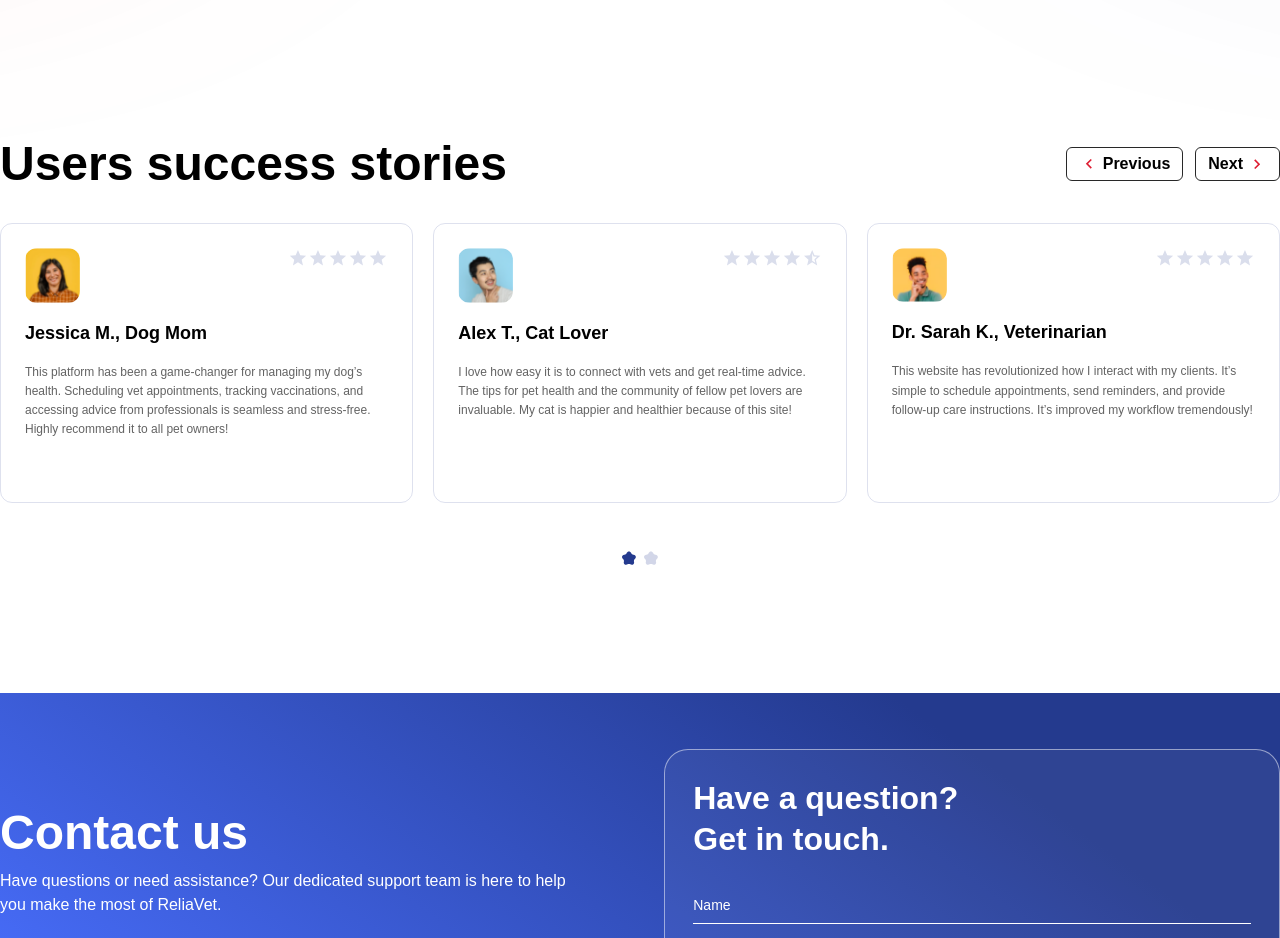
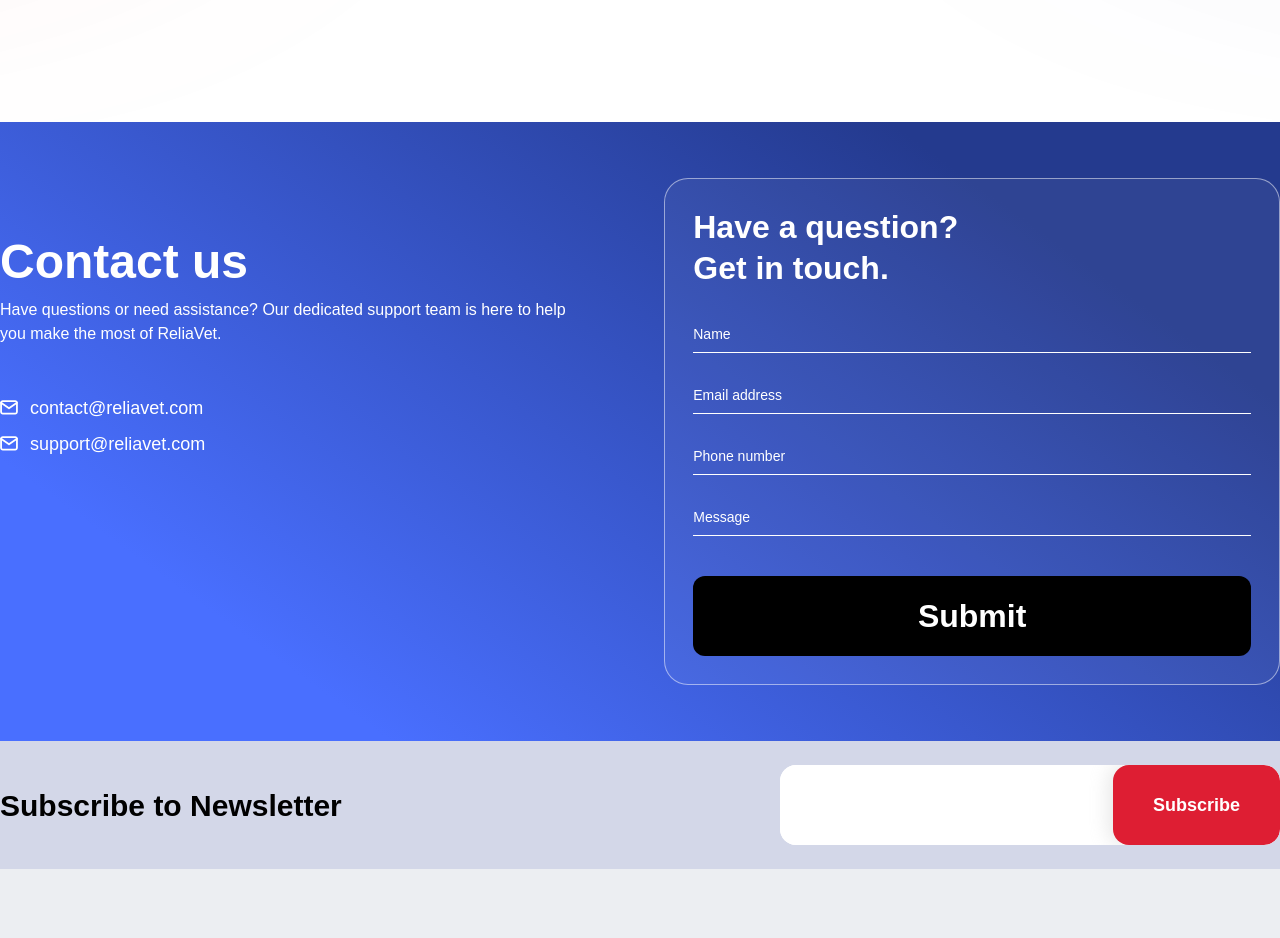
Before and after one commit to Devgod-1/reliavet-next, a Next.js app: page / in a window 1280 px wide. Shown: the part 3180-4118 px from the top of the page. Built offline with nearby package versions, Linux system fonts and the light colour scheme; no server answers; a web font is replaced by a local one; what oauth-1.0a would draw is missing.

Commit message:
remove the user stories from the home page

```diff
--- a/src/app/(home)/page.jsx
+++ b/src/app/(home)/page.jsx
@@ -13,7 +13,7 @@
       <JoinVet />
       <Streamline />
       <Blog type="all" />
-      <Stories />
+      {/*<Stories />*/}
     </div>
   );
 };
```
